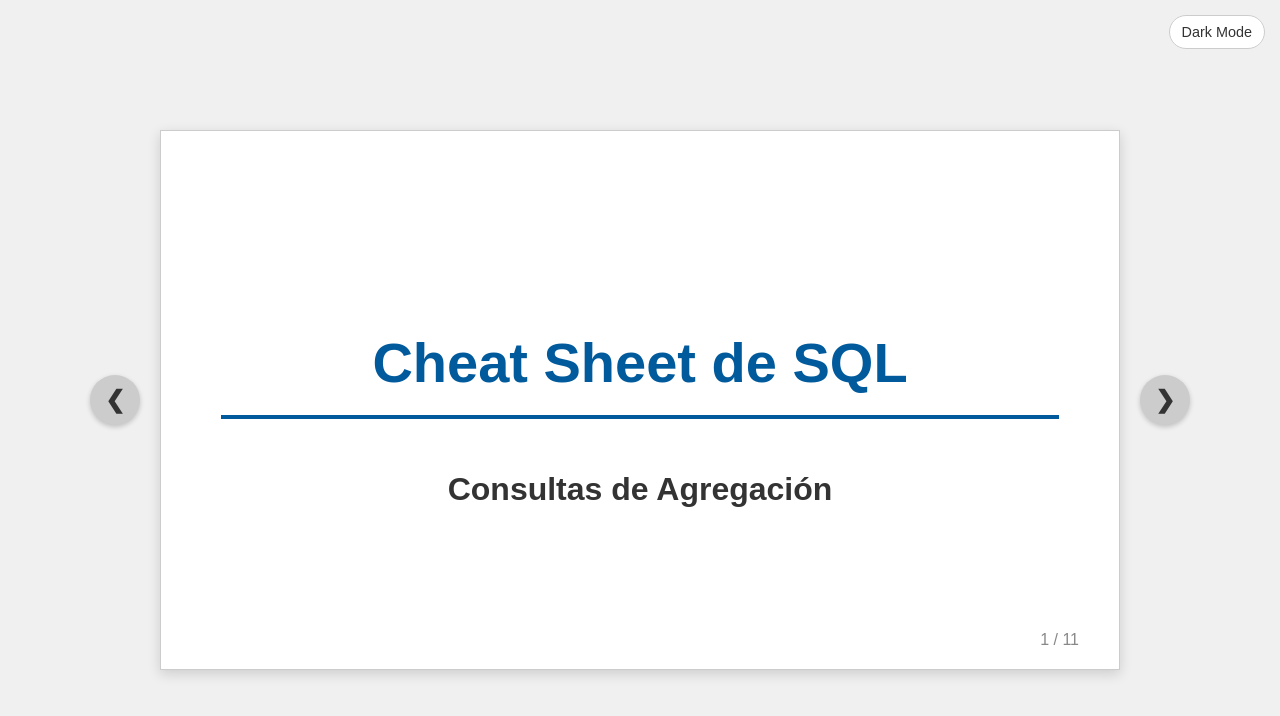
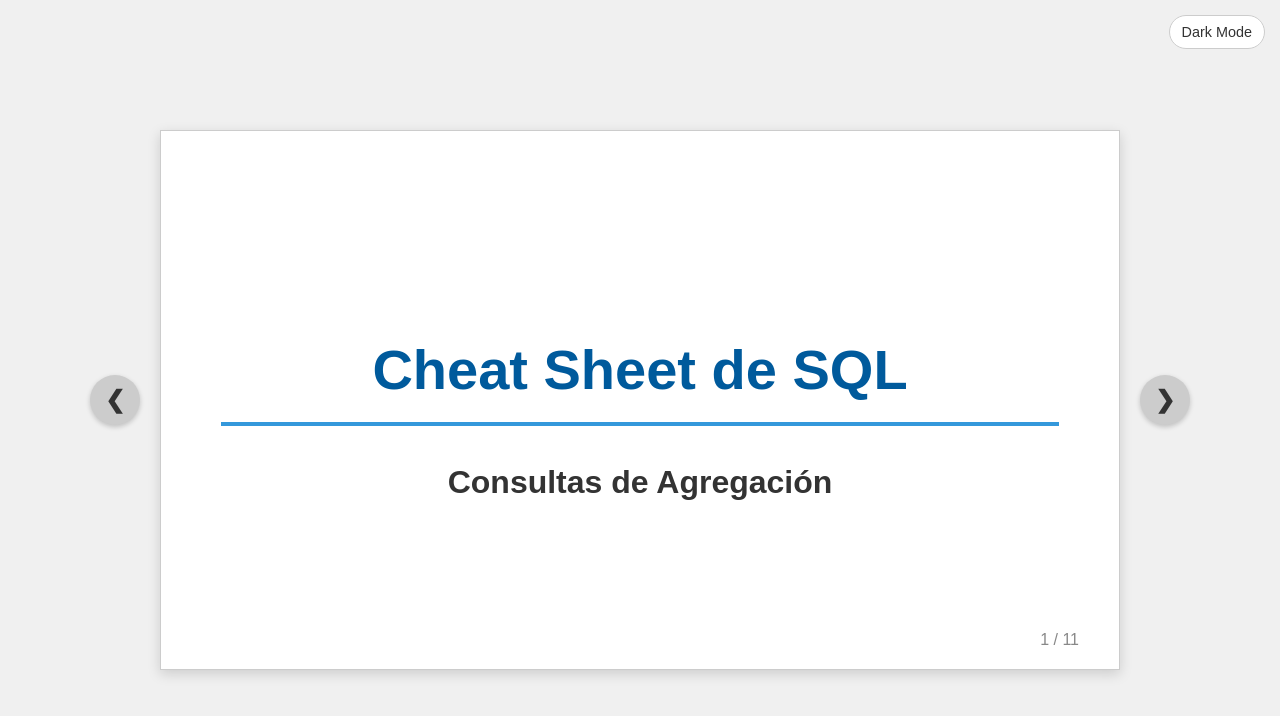
Before and after one commit to mgdacc/sql-aggregate-queries, a plain HTML site: page index.html in a window 1280 px wide. Both pictures are taken after a click on the button "Light Mode". Drawn offline with Linux system fonts and the light colour scheme.

Commit message:
Changing subtitle's css

```diff
--- a/index.html
+++ b/index.html
@@ -56,7 +56,7 @@
         .footer { position: absolute; bottom: 20px; right: 40px; font-size: 1em; color: #888; }
 
         /* El subtítulo ahora tiene su propia clase */
-        .subtitle { color: #e0e0e0; font-size: 2em; font-weight: bold; margin-top: 15px; text-align: center; }
+        .subtitle { color: #e0e0e0; font-size: 2em; font-weight: bold; text-align: center; }
 
         /* === ESTILOS DEL SWITCH DE TEMA === */
         .theme-switch-wrapper {
@@ -75,7 +75,7 @@
         /* === ESTILOS DEL LIGHT MODE === */
         body.light-mode { background-color: #f0f0f0; color: #333; }
         body.light-mode .slide { background-color: #fff; border-color: #ccc; box-shadow: 0 4px 12px rgba(0,0,0,0.15); }
-        body.light-mode .slide h1 { color: #005A9C; border-color: #005A9C; }
+        body.light-mode .slide h1 { color: #005A9C; }
         body.light-mode .slide h2 { color: #005A9C; }
         body.light-mode .subtitle { color: #333; }
         body.light-mode .single-content p { color: #444; }
```
